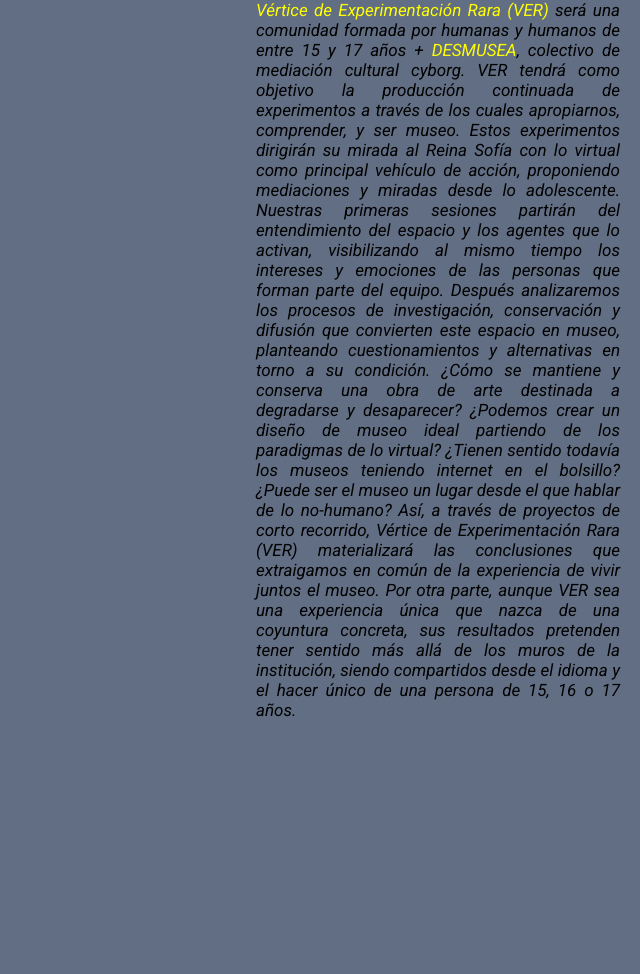
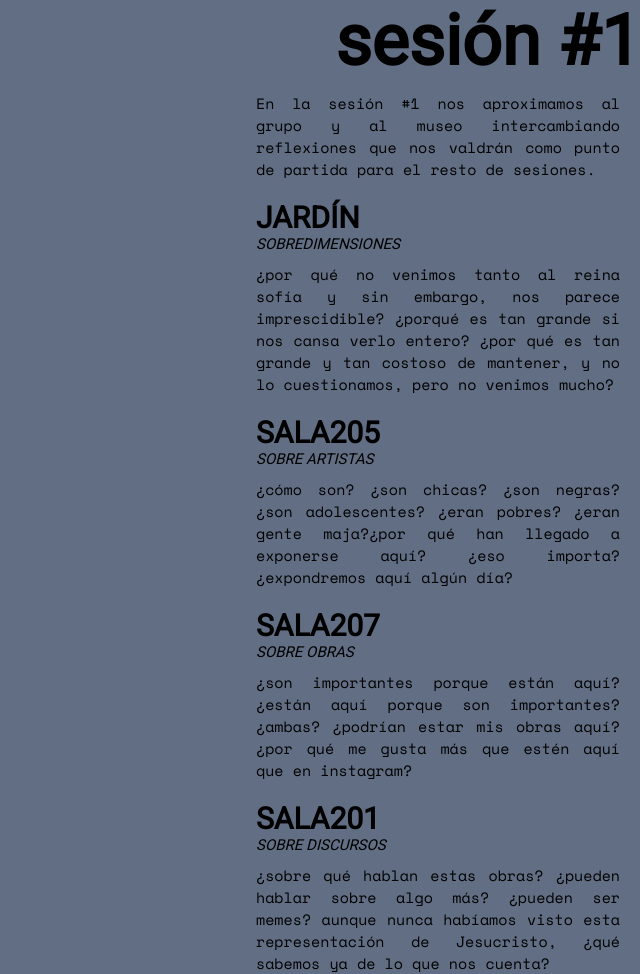
Before and after one commit to claraharguindey/vertice-experimentacion-rara, a plain HTML site: page index.html in a window 1280 px wide. Shown: the whole page, without its empty margins (640-1280 px from the left). Before the commit the page ends 800 px from the top, so only its background shows below. Drawn offline with nearby package versions, Linux system fonts and the light colour scheme; some packages are replaced by stand-ins of ours; a script that the page names is missing; a web font is replaced by a local one.

Commit message:
Update texts and styles

```diff
--- a/index.html
+++ b/index.html
@@ -5,7 +5,7 @@
     <meta charset="utf-8">
     <meta http-equiv="X-UA-Compatible" content="IE=edge">
     <meta name="viewport" content="width=device-width, initial-scale=1">
-    <link href="https://fonts.googleapis.com/css?family=Roboto:400i&display=swap" rel="stylesheet">
+    <link href="https://fonts.googleapis.com/css?family=Pirata+One|Roboto|Space+Mono&display=swap" rel="stylesheet">
     <link rel="stylesheet" href="styles.css">
 
     <script src="https://unpkg.com/@webcomponents/webcomponentsjs@2.1.3/webcomponents-loader.js"></script>
@@ -15,12 +15,36 @@
     <script src="https://unpkg.com/@magicleap/prismatic/prismatic.min.js"></script>
   </head>
 <body>
-<p class="text">
-    <a href="desmusea.com" target="_blank">Vértice de Experimentación Rara (VER)</a> será una comunidad formada por humanas y humanos de entre 15 y 17 años + <a href="desmusea.com" target="_blank">DESMUSEA</a>, colectivo de mediación cultural cyborg. VER tendrá como objetivo la producción continuada de experimentos a través de los cuales apropiarnos, comprender, y ser museo. Estos experimentos dirigirán su mirada al Reina Sofía con lo virtual como principal vehículo de acción, proponiendo mediaciones y miradas desde lo adolescente.
-    Nuestras primeras sesiones partirán del entendimiento del espacio y los agentes que lo activan, visibilizando al mismo tiempo los intereses y emociones de las personas que forman parte del equipo. Después analizaremos los procesos de investigación, conservación y difusión que convierten este espacio en museo, planteando cuestionamientos y alternativas en torno a su condición. ¿Cómo se mantiene y conserva una obra de arte destinada a degradarse y desaparecer? ¿Podemos crear un diseño de museo ideal partiendo de los paradigmas de lo virtual? ¿Tienen sentido todavía los museos teniendo internet en el bolsillo? ¿Puede ser el museo un lugar desde el que hablar de lo no-humano?
-    Así, a través de proyectos de corto recorrido, Vértice de Experimentación Rara (VER) materializará las conclusiones que extraigamos en común de la experiencia de vivir juntos el museo. Por otra parte, aunque VER sea una experiencia única que nazca de una coyuntura concreta, sus resultados pretenden tener sentido más allá de los muros de la institución, siendo compartidos desde el idioma y el hacer único de una persona de 15, 16 o 17 años.
+  <section class="text-wrapper">
+    <h1 class="title-first">
+      sesión <span class="animation-color-text">#1</span></h1>
+    </h1>
+      <p class="text">
+        En la sesión #1 nos aproximamos al grupo y al museo intercambiando reflexiones que nos valdrán como punto de partida para el resto de sesiones.
+      </p>
 
-</p>
+      <h2 class="subtitle">JARDÍN</h2>
+      <span class="italic-subtitle">SOBREDIMENSIONES</span>
+        <p class="text">
+        ¿por qué no venimos tanto al reina sofía y sin embargo, nos parece imprescidible? ¿porqué es tan grande si nos cansa verlo entero? ¿por qué es tan grande y tan costoso de mantener, y no lo cuestionamos, pero no venimos mucho?
+        </p>
+      <h2 class="subtitle">SALA205</h2>
+      <span class="italic-subtitle">SOBRE ARTISTAS</span>
+        <p class="text">
+        ¿cómo son? ¿son chicas? ¿son negras? ¿son adolescentes? ¿eran pobres? ¿eran gente maja?¿por qué han llegado a exponerse aquí? ¿eso importa? ¿expondremos aquí algún día?
+        </p>
+      <h2 class="subtitle">SALA207</h2>
+      <span class="italic-subtitle">SOBRE OBRAS</span>
+        <p class="text">
+        ¿son importantes porque están aquí? ¿están aquí porque son importantes? ¿ambas? ¿podrían estar mis obras aquí? ¿por qué me gusta más que estén aquí que en instagram?
+        </p>
+      <h2 class="subtitle">SALA201</h2>
+      <span class="italic-subtitle">SOBRE DISCURSOS</span>
+        <p class="text">
+        ¿sobre qué hablan estas obras? ¿pueden hablar sobre algo más? ¿pueden ser memes? aunque nunca habíamos visto esta representación de Jesucristo, ¿qué sabemos ya de lo que nos cuenta?
+        </p>
+  </section>
+
     <model-viewer src="https://cdn.glitch.com/b039d3da-30d6-4a79-b146-24dfb17e60a3%2Fver.glb?v=1561228712364"
     alt="VER"
     background-color="#616e83"
--- a/styles.css
+++ b/styles.css
@@ -7,20 +7,47 @@
 
 body {
   padding: 0;
-  font-family: 'Roboto', sans-serif;
   background-color: #616e83;
   }
 
-.text {
+.text-wrapper {
   position:absolute;
   z-index: 10;
-  font-size: 17px;
+  margin-top: 0;
+  left: 70%;
+}
+
+.title-first {
   font-family: 'Roboto', sans-serif;
+  font-size: 70px;
+  text-align: right;
+}
+
+.animation-color-text {
+  animation: color-change 10s infinite;
+  font-family: 'Roboto', sans-serif;
+  font-size: 70px;
+  text-align: right;
+}
+
+.subtitle {
+  font-family: 'Roboto', sans-serif;
+  font-size: 30px;
+}
+
+.italic-subtitle{
+  font-family: 'Roboto', sans-serif;
+  font-style: italic;
+  font-size: 15px;
+}
+.text {
+  font-size: 15px;
+  font-family: 'Space Mono', monospace;
   color: black;
   text-align: justify;
   padding-right: 20px;
-  margin-top: 0;
-  left: 70%;
+  margin-bottom: 20px;
+  margin-top: 10px;
   }
 
 a {
@@ -28,6 +55,63 @@ a {
   color: black;
   color: yellow;
   }
+
+
+@keyframes color-change {
+  0% {
+
+    color: black;
+  }
+
+  10% {
+
+    color: black;
+  }
+
+  20% {
+
+    color: black;
+  }
+
+  30% {
+
+    color: #d9ff00;
+  }
+
+  40% {
+
+    color:black;
+  }
+
+  50% {
+
+    color: black;
+  }
+
+  60% {
+
+    color: black;
+  }
+
+  70% {
+
+    color: black;
+  }
+  80% {
+
+    color: black;
+  }
+
+  90% {
+
+    color: black;
+  }
+
+  100% {
+
+    color: black;
+  }
+}
 
 model-viewer {
   width: 100%;
```
